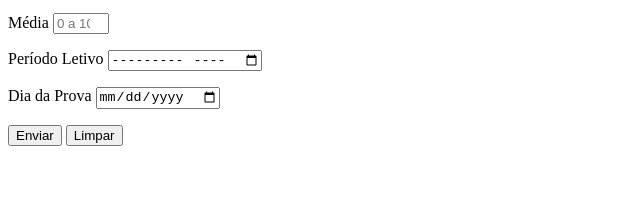
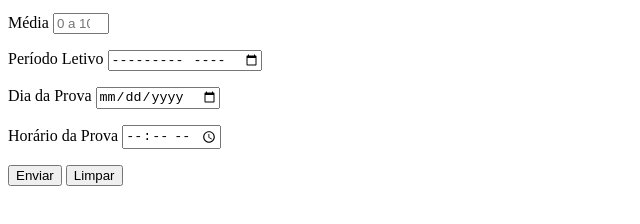
Before and after one commit to Ray-BT/Modulos-Curso-HTML5-CSS3, a plain HTML site: page mod3/ex025/form003.html in a window 1280 px wide. Shown: the part 104-328 px from the top of the page, without its empty margins (0-640 px from the left). Drawn offline with Linux system fonts and the light colour scheme.

Commit message:
terceiro exercício de formulário

```diff
--- a/mod3/ex025/form003.html
+++ b/mod3/ex025/form003.html
@@ -26,10 +26,14 @@
             <input type="date" name="dia" id="idia">
         </p>
         <p>
+            <label for="ihora">Horário da Prova</label>
+            <input type="time" name="hora" id="ihora">
+        </p>
+        <p>
             <input type="submit" value="Enviar">
             <input type="reset" value="Limpar">
         </p>
     </form>
-    <script src="script.js"></script>
+
 </body>
 </html>
--- a/mod3/ex025/script.js
+++ /dev/null
@@ -1 +0,0 @@
-document.getElementById("idia")
```
